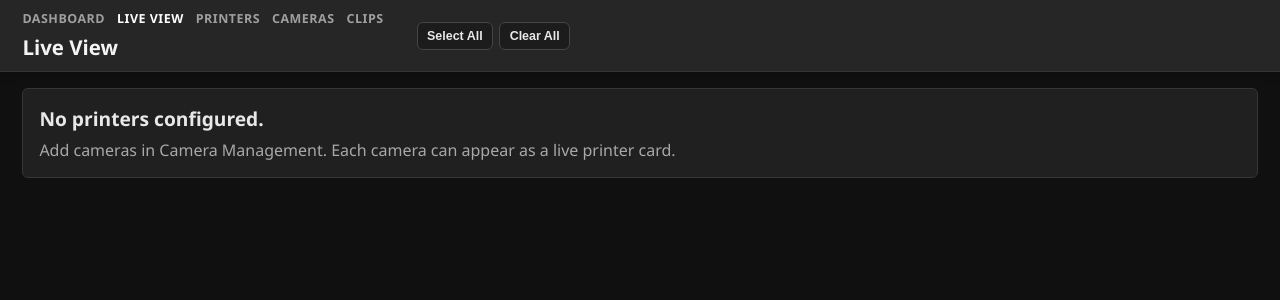
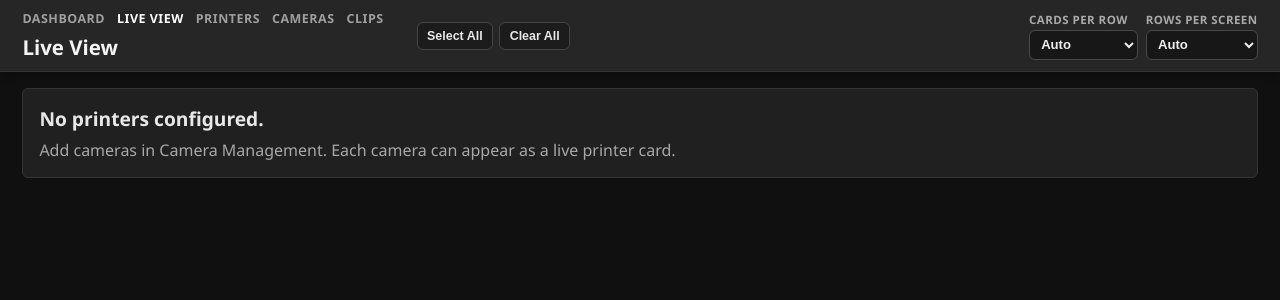
Before and after one commit to khisanthax/printernvr, a Python web app: template templates/live.html in a window 1280 px wide. Shown: the top 300 px of the page. Run offline with Jinja, Linux system fonts and the light colour scheme; the template is opened without the code that fills it, so the values that code supplies are empty.

Commit message:
Phase 10.1: configurable camera wall grid density

```diff
--- a/static/live.js
+++ b/static/live.js
@@ -2,6 +2,10 @@ const LIVE_POLL_INTERVAL_MS = 7000;
 const LIVE_FRESHNESS_INTERVAL_MS = 5000;
 const LIVE_VISIBILITY_KEY = "printernvr-live-visible-printers";
 const LIVE_VIEW_SELECTION_KEY = "printernvr-printer-view-selections";
+const LIVE_LAYOUT_KEY = "printernvr-live-layout";
+const LIVE_LAYOUT_AUTO = "auto";
+const LIVE_MIN_CARD_HEIGHT = 300;
+const LIVE_MAX_CARD_HEIGHT = 820;
 
 let liveRefreshInFlight = false;
 
@@ -134,6 +138,148 @@ function setAllVisible(visible) {
   });
   persistVisibility();
   updateVisibleCards();
+}
+
+function readLayoutSettings() {
+  const saved = readStorageObject(LIVE_LAYOUT_KEY);
+  const cardsPerRow = ["2", "3", "4"].includes(saved.cardsPerRow)
+    ? saved.cardsPerRow
+    : LIVE_LAYOUT_AUTO;
+  const rowsPerScreen = ["1", "2", "3"].includes(saved.rowsPerScreen)
+    ? saved.rowsPerScreen
+    : LIVE_LAYOUT_AUTO;
+  return { cardsPerRow, rowsPerScreen };
+}
+
+function persistLayoutSettings(settings) {
+  writeStorageObject(LIVE_LAYOUT_KEY, {
+    cardsPerRow: settings.cardsPerRow || LIVE_LAYOUT_AUTO,
+    rowsPerScreen: settings.rowsPerScreen || LIVE_LAYOUT_AUTO,
+  });
+}
+
+function getLayoutControls() {
+  return {
+    cardsPerRow: query("#live-cards-per-row"),
+    rowsPerScreen: query("#live-rows-per-screen"),
+  };
+}
+
+function syncLayoutControls(settings) {
+  const controls = getLayoutControls();
+  if (controls.cardsPerRow instanceof HTMLSelectElement) {
+    controls.cardsPerRow.value = settings.cardsPerRow;
+  }
+  if (controls.rowsPerScreen instanceof HTMLSelectElement) {
+    controls.rowsPerScreen.value = settings.rowsPerScreen;
+  }
+}
+
+function readLayoutFromControls() {
+  const controls = getLayoutControls();
+  return {
+    cardsPerRow: controls.cardsPerRow instanceof HTMLSelectElement
+      ? controls.cardsPerRow.value
+      : LIVE_LAYOUT_AUTO,
+    rowsPerScreen: controls.rowsPerScreen instanceof HTMLSelectElement
+      ? controls.rowsPerScreen.value
+      : LIVE_LAYOUT_AUTO,
+  };
+}
+
+function numericCssValue(styles, propertyName) {
+  const parsed = Number.parseFloat(styles.getPropertyValue(propertyName));
+  return Number.isFinite(parsed) ? parsed : 0;
+}
+
+function calculateCardHeight(rowsPerScreen) {
+  const header = query(".live-wall-header");
+  const main = query(".live-wall-main");
+  const grid = query("#live-wall-grid");
+  const rows = Number(rowsPerScreen);
+  if (!header || !main || !grid || !Number.isInteger(rows) || rows < 1) {
+    return null;
+  }
+
+  const mainStyles = window.getComputedStyle(main);
+  const gridStyles = window.getComputedStyle(grid);
+  const mainPadding =
+    numericCssValue(mainStyles, "padding-top") + numericCssValue(mainStyles, "padding-bottom");
+  const rowGap = numericCssValue(gridStyles, "row-gap");
+  const availableHeight =
+    window.innerHeight - header.offsetHeight - mainPadding - rowGap * Math.max(0, rows - 1);
+  const unclamped = Math.floor(availableHeight / rows);
+  return Math.max(LIVE_MIN_CARD_HEIGHT, Math.min(LIVE_MAX_CARD_HEIGHT, unclamped));
+}
+
+function applyLayoutSettings(settings = readLayoutSettings()) {
+  const grid = query("#live-wall-grid");
+  if (!grid) {
+    return;
+  }
+
+  if (["2", "3", "4"].includes(settings.cardsPerRow)) {
+    grid.style.gridTemplateColumns = `repeat(${settings.cardsPerRow}, minmax(0, 1fr))`;
+  } else {
+    grid.style.removeProperty("grid-template-columns");
+  }
+
+  const cardHeight = calculateCardHeight(settings.rowsPerScreen);
+  if (cardHeight) {
+    grid.dataset.liveFixedRows = "true";
+    grid.style.setProperty("--live-card-height", `${cardHeight}px`);
+  } else {
+    delete grid.dataset.liveFixedRows;
+    grid.style.removeProperty("--live-card-height");
+  }
+}
+
+function liveCardSortKey(card) {
+  const monitorState = String(card.dataset.liveMonitorState || "").toLowerCase();
+  const sortIndex = Number.parseInt(card.dataset.liveSortIndex || "0", 10);
+  return {
+    priority: monitorState === "printing" ? 0 : 1,
+    sortIndex: Number.isFinite(sortIndex) ? sortIndex : 0,
+  };
+}
+
+function sortLiveCards() {
+  const grid = query("#live-wall-grid");
+  if (!grid) {
+    return;
+  }
+
+  const cards = queryAll("[data-live-printer-card]");
+  cards
+    .sort((left, right) => {
+      const leftKey = liveCardSortKey(left);
+      const rightKey = liveCardSortKey(right);
+      if (leftKey.priority !== rightKey.priority) {
+        return leftKey.priority - rightKey.priority;
+      }
+      return leftKey.sortIndex - rightKey.sortIndex;
+    })
+    .forEach((card) => grid.append(card));
+}
+
+function bindLayoutControls() {
+  const controls = getLayoutControls();
+  const applyFromControls = () => {
+    const settings = readLayoutFromControls();
+    persistLayoutSettings(settings);
+    applyLayoutSettings(settings);
+  };
+
+  if (controls.cardsPerRow instanceof HTMLSelectElement) {
+    controls.cardsPerRow.addEventListener("change", applyFromControls);
+  }
+  if (controls.rowsPerScreen instanceof HTMLSelectElement) {
+    controls.rowsPerScreen.addEventListener("change", applyFromControls);
+  }
+
+  window.addEventListener("resize", () => {
+    applyLayoutSettings(readLayoutSettings());
+  });
 }
 
 function readViewSelections() {
@@ -378,6 +524,11 @@ function updateFreshnessLabels() {
 }
 
 function updateCard(printer) {
+  const card = getCard(printer.printer_id);
+  if (card) {
+    card.dataset.liveMonitorState = printer.monitor_state || "unavailable";
+  }
+
   setStatus(printer);
   setMetadataAttrs(printer);
   updateText(`[data-live-progress="${printer.printer_id}"]`, formatProgress(printer.progress_percent));
@@ -459,6 +610,7 @@ async function refreshLiveCards() {
     }
 
     printers.forEach(updateCard);
+    sortLiveCards();
     updateFreshnessLabels();
   } finally {
     liveRefreshInFlight = false;
@@ -505,8 +657,12 @@ function bindViewSelectors() {
 
 bindVisibilityControls();
 bindViewSelectors();
+bindLayoutControls();
 applySavedVisibility();
+syncLayoutControls(readLayoutSettings());
+applyLayoutSettings(readLayoutSettings());
 restoreStoredViews();
+sortLiveCards();
 updateFreshnessLabels();
 refreshLiveCards().catch((error) => console.error(error));
 setInterval(() => {
--- a/static/style.css
+++ b/static/style.css
@@ -1275,7 +1275,7 @@ body {
 
 .live-wall-visibility {
   display: grid;
-  grid-template-columns: auto minmax(0, 1fr);
+  grid-template-columns: auto minmax(0, 1fr) auto;
   gap: 0.65rem;
   align-items: center;
   min-width: 0;
@@ -1329,6 +1329,34 @@ body {
   accent-color: #299bf0;
 }
 
+.live-wall-layout-controls {
+  display: flex;
+  flex-wrap: wrap;
+  justify-content: flex-end;
+  gap: 0.5rem;
+}
+
+.live-wall-layout-controls label {
+  display: grid;
+  gap: 0.18rem;
+  color: #a9a9a9;
+  font-size: 0.72rem;
+  font-weight: 800;
+  text-transform: uppercase;
+  letter-spacing: 0.04em;
+}
+
+.live-wall-layout-controls select {
+  min-width: 6.8rem;
+  border: 1px solid #4a4a4a;
+  border-radius: 6px;
+  background: #171717;
+  color: #eeeeee;
+  padding: 0.34rem 0.45rem;
+  font-size: 0.82rem;
+  font-weight: 700;
+}
+
 .live-wall-main {
   padding: 1rem 1.4rem 2rem;
 }
@@ -1346,6 +1374,12 @@ body {
   border-radius: 4px;
   background: #202020;
   box-shadow: 0 6px 18px rgba(0, 0, 0, 0.3);
+}
+
+.live-wall-grid[data-live-fixed-rows="true"] .live-wall-card {
+  min-height: var(--live-card-height);
+  display: grid;
+  grid-template-rows: auto minmax(0, 1fr) auto;
 }
 
 .live-wall-card__header {
@@ -1424,6 +1458,11 @@ body {
   background: #0c0c0c;
 }
 
+.live-wall-grid[data-live-fixed-rows="true"] .live-wall-preview {
+  min-height: 0;
+  aspect-ratio: auto;
+}
+
 .live-wall-preview iframe {
   width: 100%;
   height: 100%;
@@ -1619,6 +1658,10 @@ body {
 
   .live-wall-visibility {
     grid-template-columns: 1fr;
+  }
+
+  .live-wall-layout-controls {
+    justify-content: flex-start;
   }
 
   .live-wall-grid {
--- a/templates/live.html
+++ b/templates/live.html
@@ -32,6 +32,26 @@
         </label>
         {% endfor %}
       </div>
+      <div class="live-wall-layout-controls" aria-label="Camera wall layout">
+        <label>
+          <span>Cards per row</span>
+          <select id="live-cards-per-row">
+            <option value="auto">Auto</option>
+            <option value="2">2</option>
+            <option value="3">3</option>
+            <option value="4">4</option>
+          </select>
+        </label>
+        <label>
+          <span>Rows per screen</span>
+          <select id="live-rows-per-screen">
+            <option value="auto">Auto</option>
+            <option value="1">1</option>
+            <option value="2">2</option>
+            <option value="3">3</option>
+          </select>
+        </label>
+      </div>
     </section>
   </header>
 
@@ -47,6 +67,8 @@
       <article
         class="live-wall-card"
         data-live-printer-card="{{ printer.printer_id }}"
+        data-live-sort-index="{{ loop.index0 }}"
+        data-live-monitor-state="{{ printer.monitor_state }}"
         data-printer-name="{{ printer.printer_name }}"
         data-default-camera-id="{{ printer.default_camera_id or '' }}"
         data-default-camera-enabled="{{ 'true' if printer.camera_enabled else 'false' }}"
```
Also changed, not shown: docs/ARCHITECTURE.md (+4 -0 lines), docs/DECISIONS.md (+17 -0 lines), docs/ROADMAP.md (+25 -1 lines), .cursor-context.md, .cursor-rules.md, README.md.
